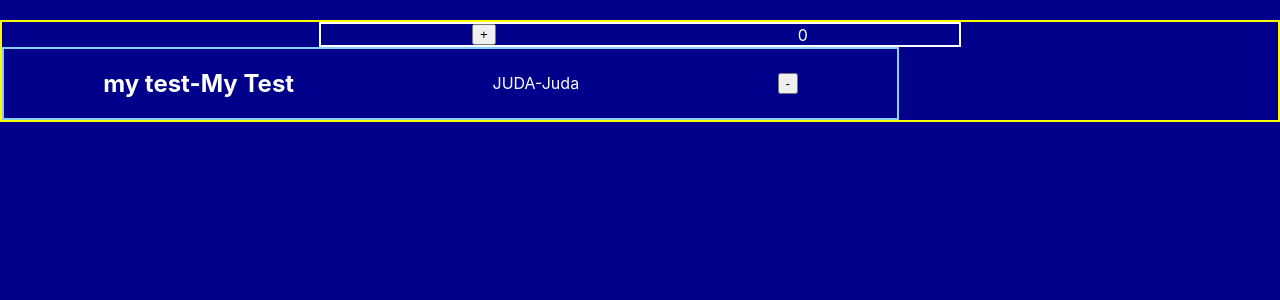
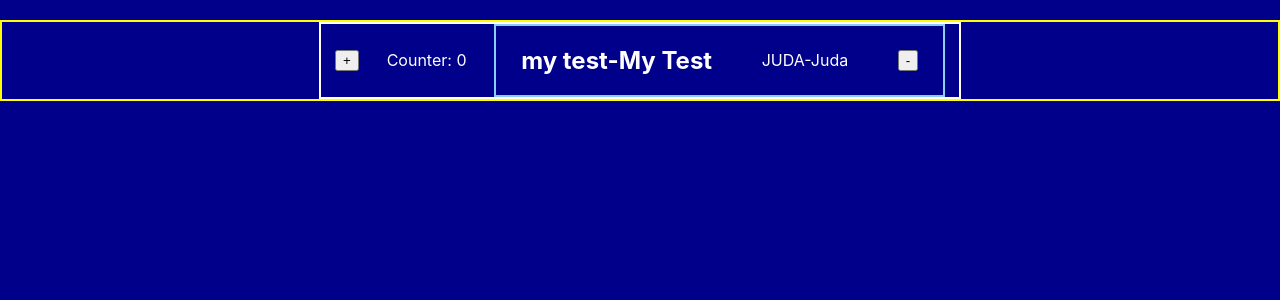
Before and after one commit to TLRKiliann/react-app, a React (Create React App) app in the folder app-test/: page / in a window 1280 px wide. Shown: the top 300 px of the page. Built offline with nearby package versions, Linux system fonts and the light colour scheme.

Commit message:
CallFunction tag has moved up

```diff
--- a/app-test/src/App.js
+++ b/app-test/src/App.js
@@ -48,12 +48,12 @@ class App extends React.Component {
           </button>
 
           <div id="second--div" title="Display">
-            {count}
+            Counter: {count}
           </div>
 
+          <CallFunction id="third--div" {...someStuff} />
+
         </div>
-
-        <CallFunction id="third--div" {...someStuff} />
 
       </div>
     );
@@ -69,7 +69,7 @@ const CallFunction = (props) => {
   return (
     <div id="func--div">
 
-      <h2 id={`${id}-for ever`}>{`${id}-${props.title}`}</h2>
+      <h2 id={`${id}-for ever`} >{`${id}-${props.title}`}</h2>
       {`${legendary}-${props.name}`}
 
       <button type="button" onClick={props.decrease}>
```
